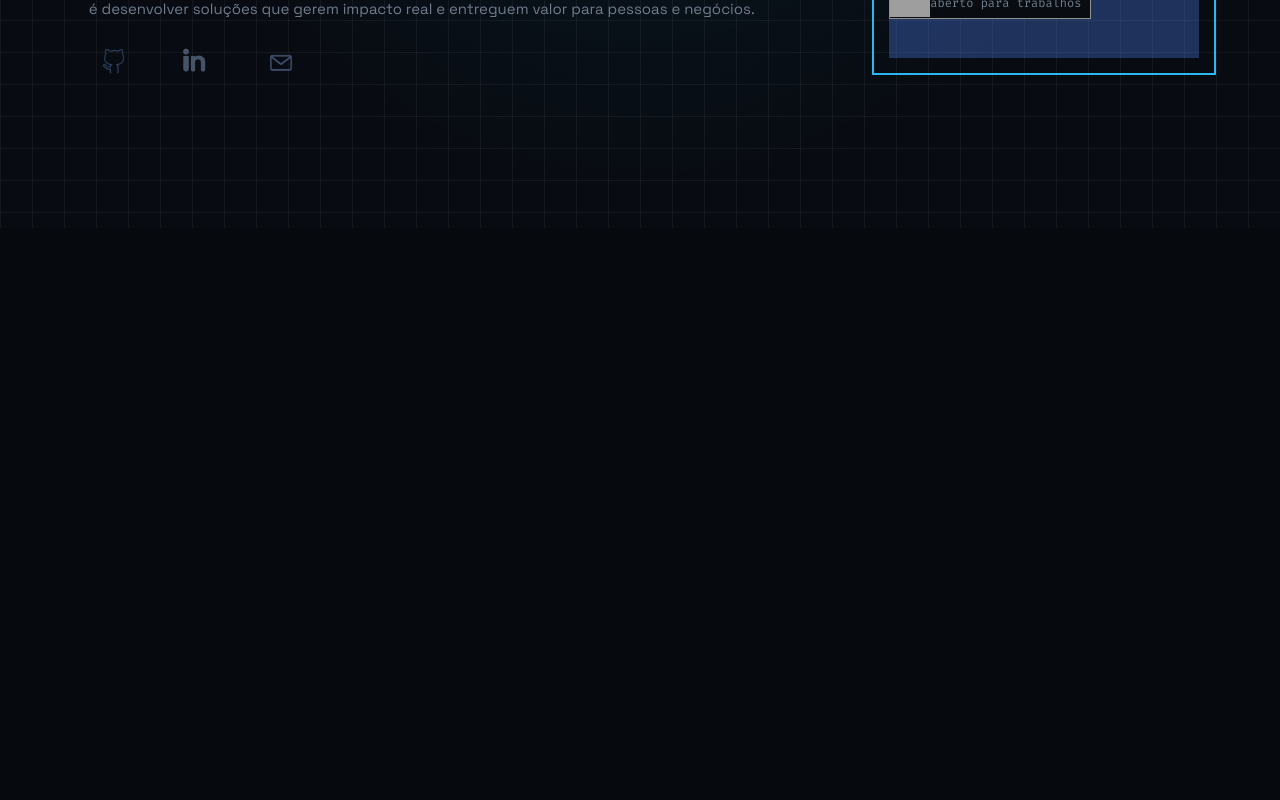
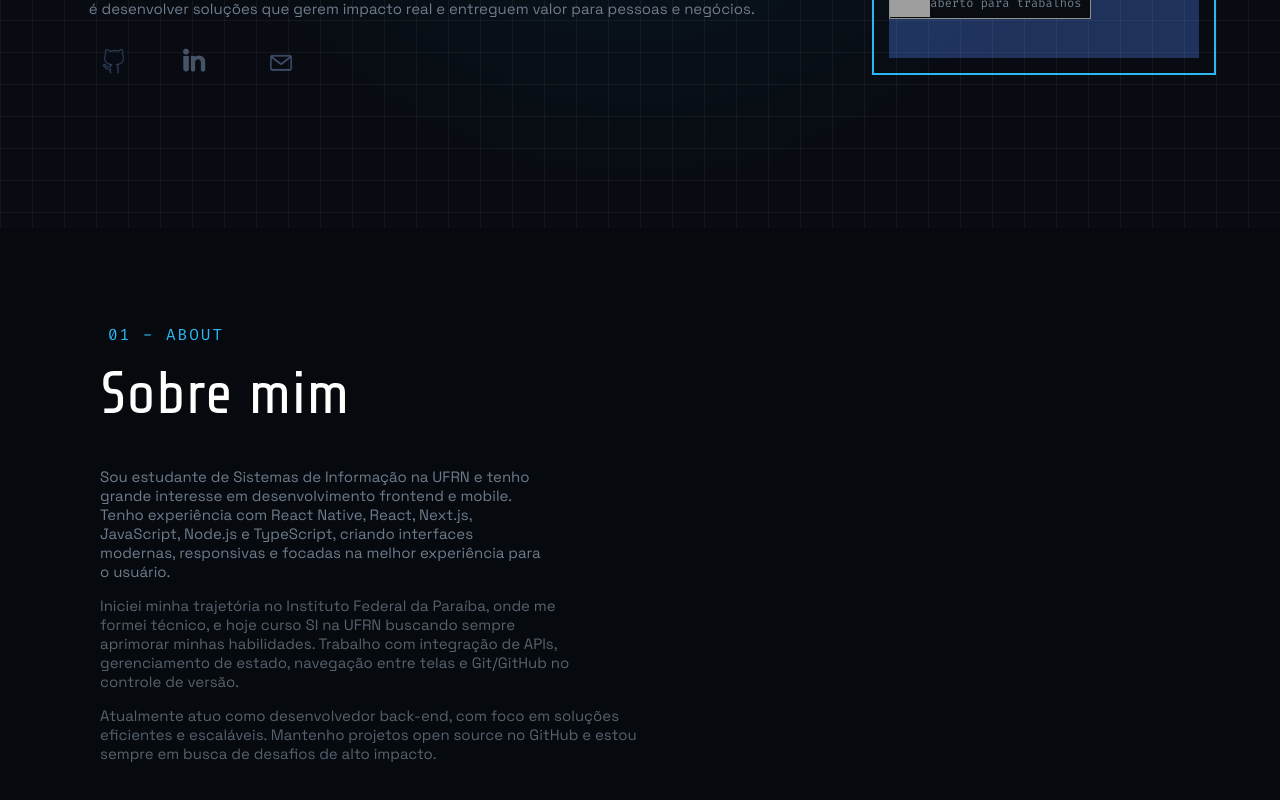
Before and after one commit to LuizFelixDev/devportifolio, a React (Vite) app: page / in a window 1280 px wide. Shown: the part 558-1358 px from the top of the page. Built offline with nearby package versions, Linux system fonts and the light colour scheme; grey boxes are pictures that could not be loaded; a web font is replaced by a local one.

Commit message:
feat: adiocionando descrição sobre mim e deixando barra fixa no topo

```diff
--- a/src/components/Appbar/Appbar.css
+++ b/src/components/Appbar/Appbar.css
@@ -19,6 +19,9 @@ header {
     letter-spacing: 2px;
     flex-wrap: wrap;
     gap: 15px;
+    position: sticky;
+    top: 0;
+    z-index: 1000;
 }
 
 .nav-bar {
--- a/src/pages/Sobre/Sobre.jsx
+++ b/src/pages/Sobre/Sobre.jsx
@@ -3,7 +3,29 @@ import './styles.css';
 export function Sobre(){
   return(
     <div className='body-sobre'>
-
+      <p className='textrobotichsobre'>01 - ABOUT</p>
+      <h1 className='titlesobre'>Sobre mim</h1>
+      <div className='sobrea'>
+        <p>Sou estudante de Sistemas de Informação na UFRN e tenho <br />
+        grande interesse em desenvolvimento frontend e mobile. <br />
+        Tenho experiência com React Native, React, Next.js, <br />
+        JavaScript, Node.js e TypeScript, criando interfaces <br />
+        modernas, responsivas e focadas na melhor experiência para <br />
+        o usuário.
+        </p>
+        <p className='sobreb'>
+            Iniciei minha trajetória no Instituto Federal da Paraíba, onde me <br />
+            formei técnico, e hoje curso SI na UFRN buscando sempre <br />
+            aprimorar minhas habilidades. Trabalho com integração de APIs, <br />
+            gerenciamento de estado, navegação entre telas e Git/GitHub no <br />
+            controle de versão.
+        </p>
+        <p className='sobreb'>
+            Atualmente atuo como desenvolvedor back-end, com foco em soluções <br />
+            eficientes e escaláveis. Mantenho projetos open source no GitHub e estou <br />
+            sempre em busca de desafios de alto impacto.
+        </p>
+      </div>
     </div>
   )
 }
--- a/src/pages/Sobre/styles.css
+++ b/src/pages/Sobre/styles.css
@@ -2,4 +2,36 @@
   background-color: #06090E;
   min-height: 100vh;
   width: 100%;
+  padding-top: 80px;
 }
+
+.textrobotichsobre {
+  margin-left: 108px;
+  color: #2cb7f2;
+  font-family: 'Fira Code', monospace;
+  letter-spacing: 2px;
+}
+
+.titlesobre {
+  margin-top: 15px;
+  margin-left: 100px;
+  font-size: 60px;
+  color: white;
+  font-family: "Share Tech", sans-serif;
+  font-weight: 400;
+  font-style: normal;
+  line-height: 1.1;
+}
+
+.sobrea {
+  margin-left: 100px;
+  color: #6e7c8c;
+  font-family: "Space Grotesk", sans-serif;
+  font-size: 15px;
+}
+
+.sobreb {
+  color: #57626e;
+  font-family: "Space Grotesk", sans-serif;
+  font-size: 15px;
+}
```
